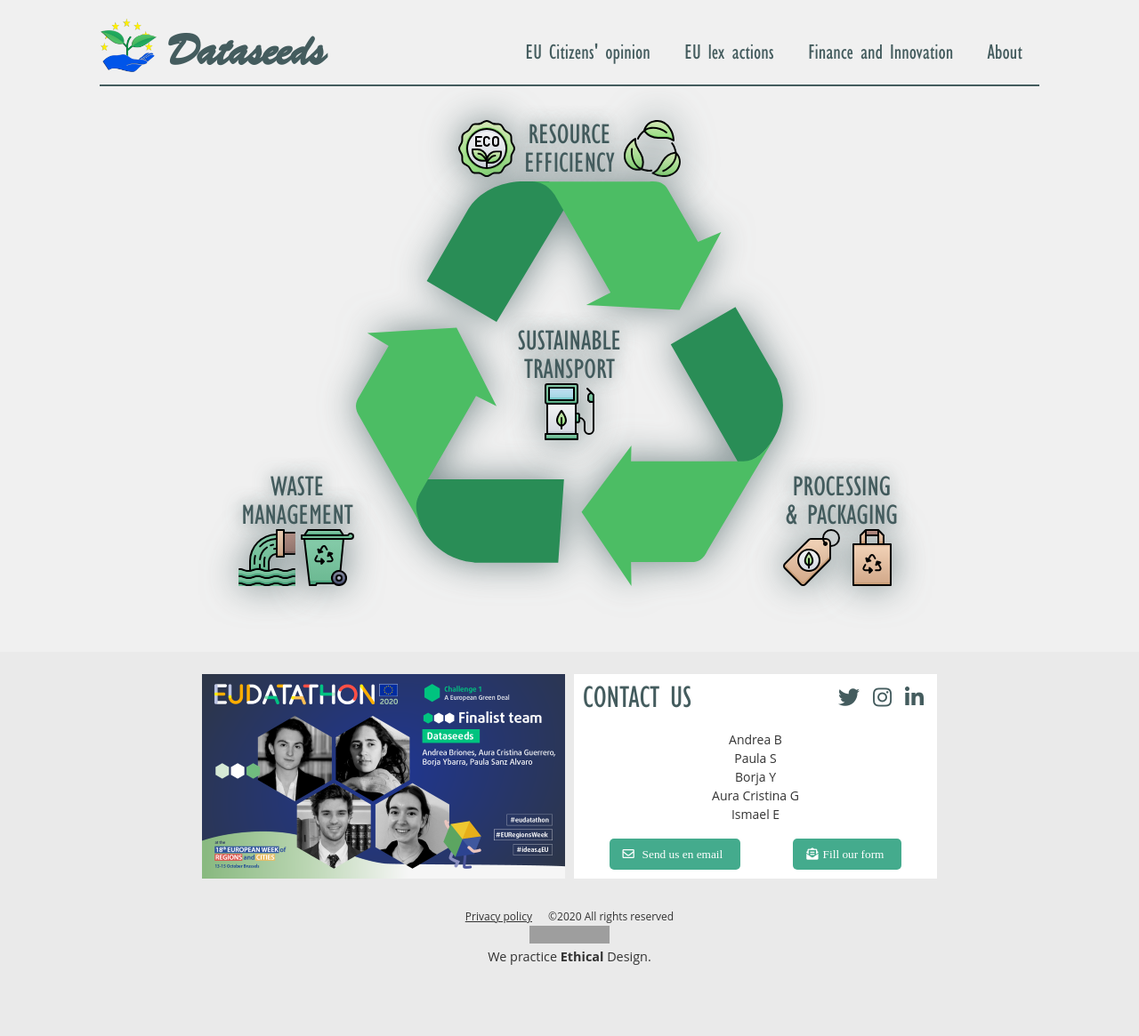
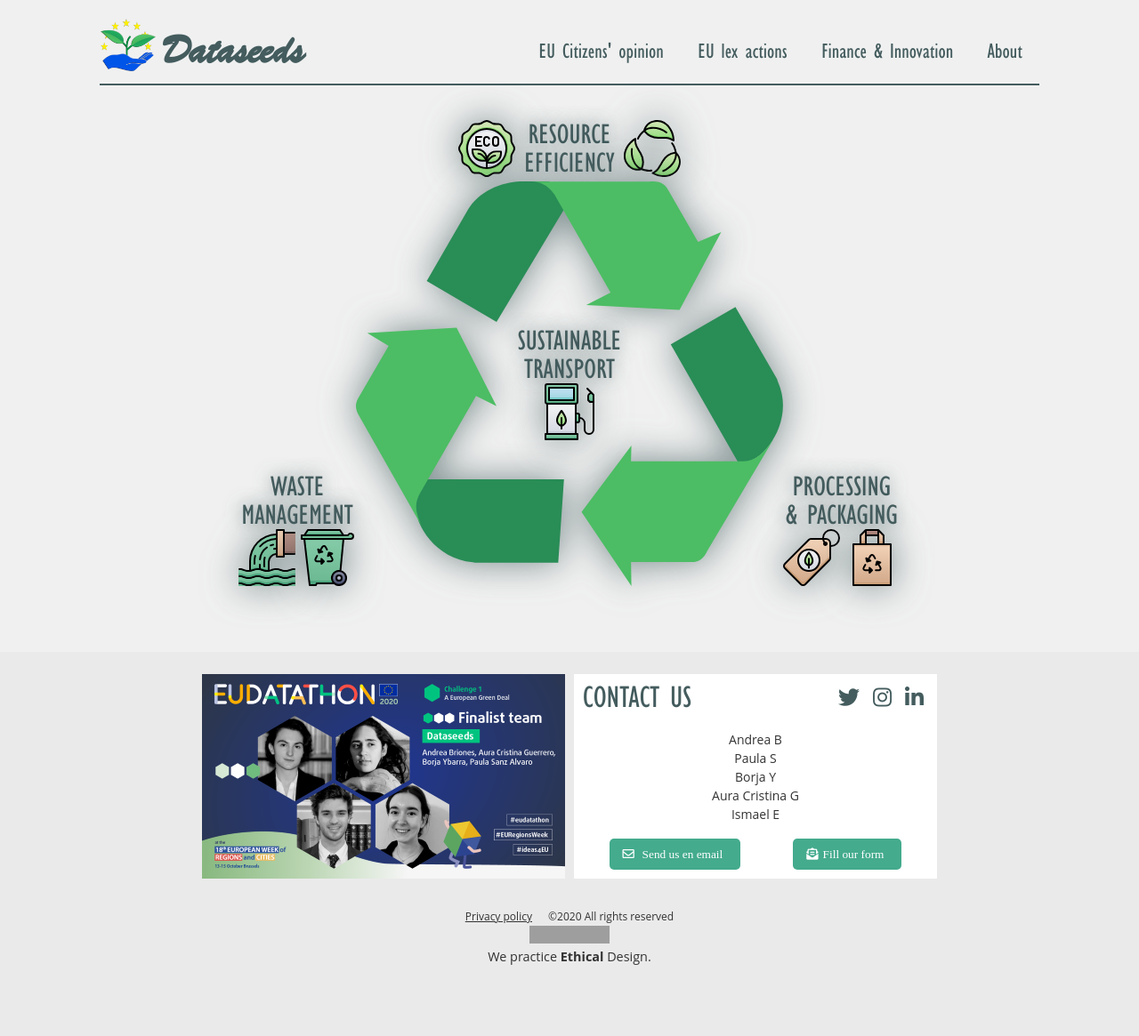
Before and after one commit to Dataseeds/dataseeds.github.io, a Jekyll site: the page built from index.md, in a window 1280 px wide. Shown: the whole page at 89% size. Built offline with Jekyll 4.4.1, drawn with Linux system fonts in a browser that asks for light colours; nearby versions of some CDN libraries; grey boxes are pictures that could not be loaded.

Commit message:
header: improved sizing

```diff
--- a/_includes/header.html
+++ b/_includes/header.html
@@ -15,7 +15,7 @@
                     <a href="/actions">EU lex actions</a>
                 </li>
                 <li>
-                    <a href="/finance_innovation">Finance and Innovation</a>
+                    <a href="/finance_innovation">Finance & Innovation</a>
                 </li>
                 <li>
                     <a href="/about">About</a>
--- a/_sass/_base.scss
+++ b/_sass/_base.scss
@@ -221,17 +221,16 @@ a:hover {
 }
 
 .logo {
-    height: 65px;
+    height: clamp(2.5rem, 14vw, 4rem);
     margin-bottom: 10px;
-    width: 65px;
 }
 
 .logo-text {
     font-weight: 800;
-    font-size: clamp(2rem, 13vw, 3rem);
+    font-size: clamp(2rem, 13vw, 2.7rem);
     font-family: Brush Script MT;
     line-height: 40px;
-    margin-left: 10px;
+    margin-left: 5px;
     &:hover {
         text-shadow: none;
     }
```
